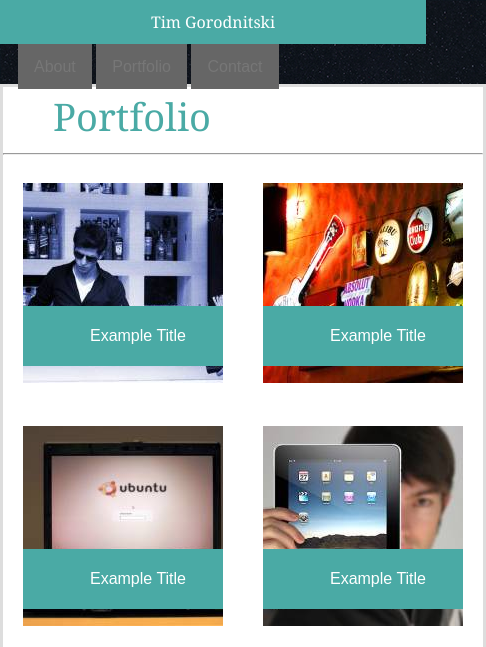
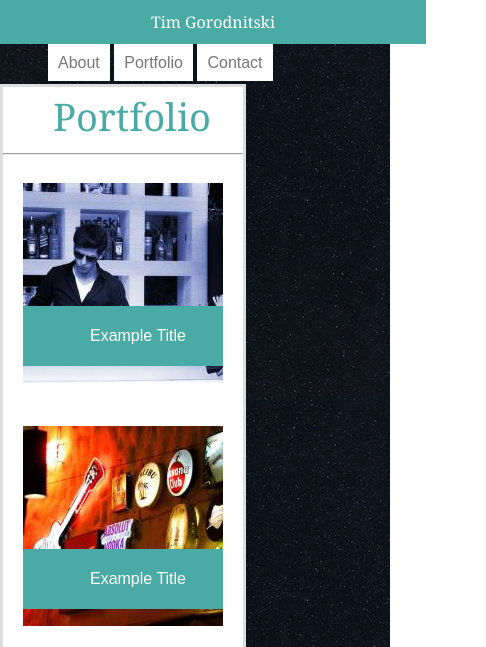
Before and after one commit to TimGorodnitski/Responsive-Portfolio, a plain HTML site: page portfolio.html in a window 390 px wide. Shown: the top 647 px of the page, 486 px wide, since content can reach past the window. Drawn offline with Linux system fonts and the light colour scheme.

Commit message:
even better

```diff
--- a/assets/css/style.css
+++ b/assets/css/style.css
@@ -104,7 +104,6 @@ li {
 li a {
     /* Containers for individual links */
     padding: 14px 16px;
-    background-color: #666666;
     color:#777777;
     text-decoration: none;
 }
@@ -257,7 +256,12 @@ footer {
 
 @media only screen and (max-width: 640px) {
     .main-section {
-        width:480px;
+        max-width:350px;
+    }
+
+    #portfoliomain {
+        max-width:240px;
+
     }
 
     .logo {
@@ -272,12 +276,27 @@ footer {
 
     nav {
         border-bottom: none;
+        z-index:99;
     }
 
     ul {
         position:fixed;
-        margin-top:45px;
+        margin:41px 30px;
+        z-index:99;
     }
 
+    li {
+        margin:0;
+    }
+
+    li a {
+        background-color: #ffffff;
+        padding:10px 10px;
+        margin:0;
+    }
+
+    #portfolio {
+        max-width:240px;
+    }
 
 }
--- a/portfolio.html
+++ b/portfolio.html
@@ -21,7 +21,7 @@
         </nav>
 
         <div id="main-container" class="container">
-            <section class="main-section">
+            <section class="main-section" id="portfoliomain">
 
                 <header>Portfolio</header>
 
```
